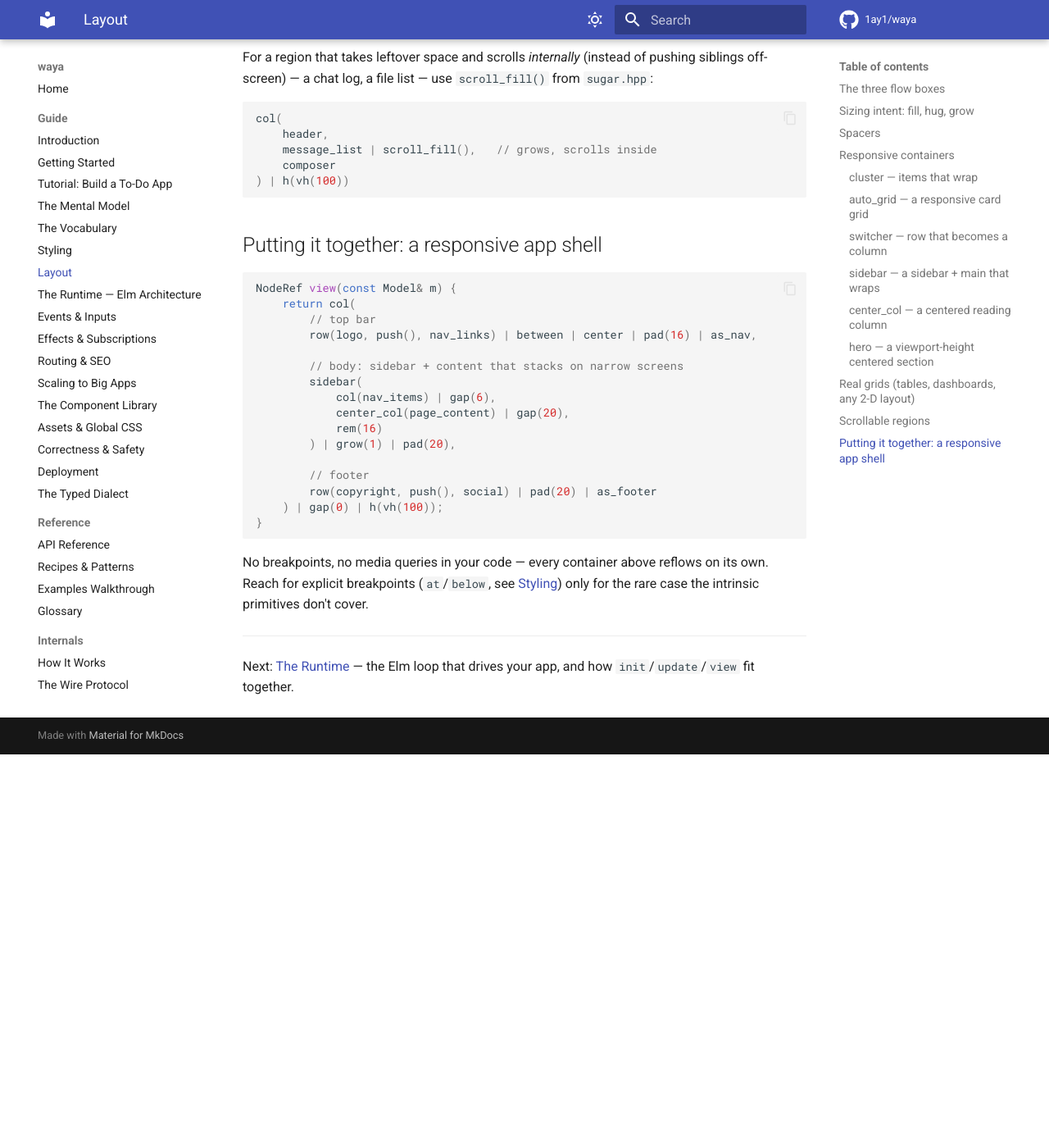
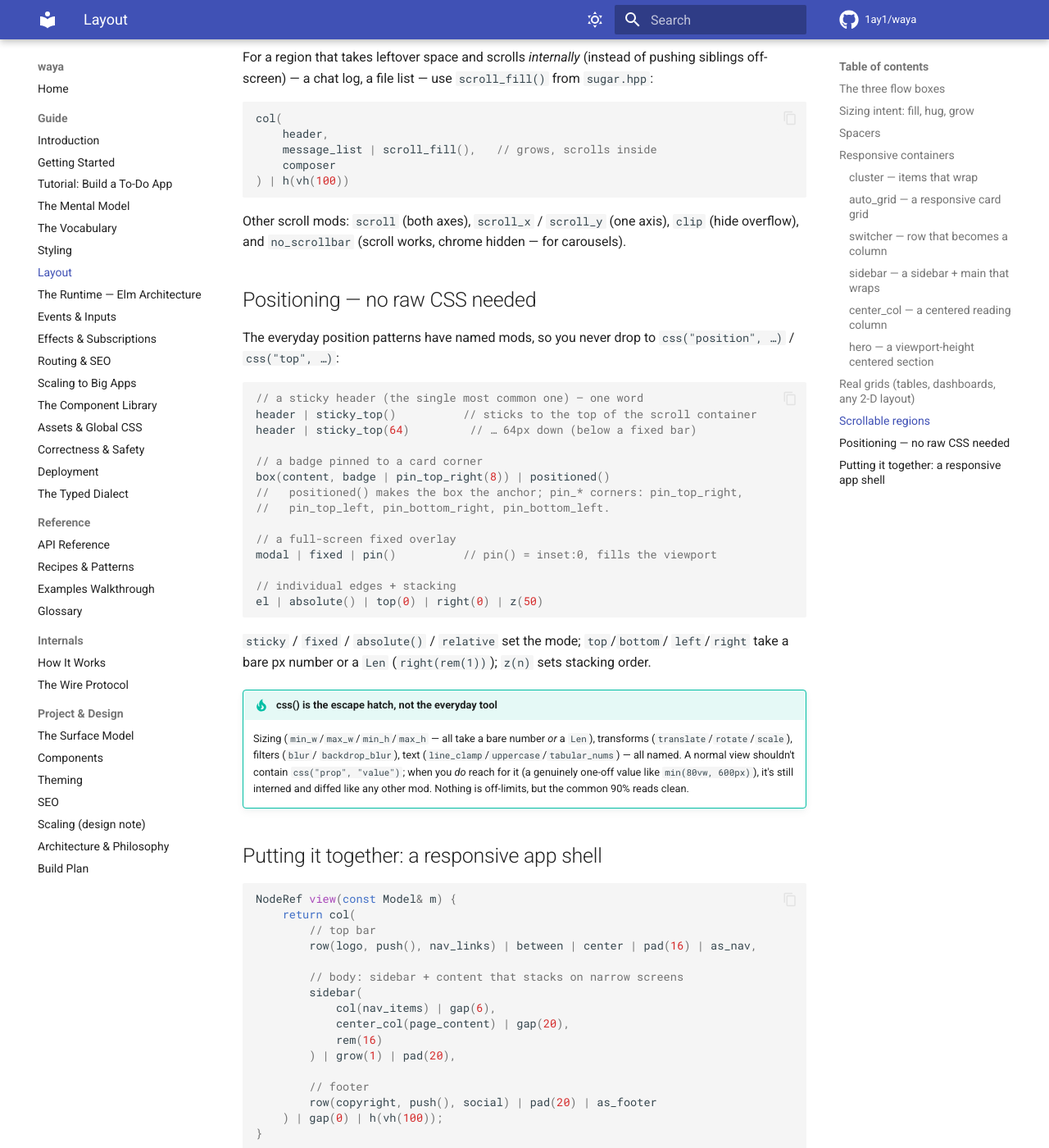
Before and after one commit to 1ay1/waya, an MkDocs documentation site: the page built from docs/05-layout.md, in a window 1280 px wide and 1400 px high, scrolled down 4018 px. Shown: the whole window at 82% size. Built offline with MkDocs 1.6.1 and Material for MkDocs 9.7.7, drawn with Linux system fonts in a browser that asks for light colours; comment, search, counter and statistics services are not loaded; before the commit the page ends 4938 px from its top, so only the background shows below that.

Commit message:
feat(vocab): close the everyday-css() gaps — sticky headers, pins, scroll, offsets
Stress-tested the "build ANY UI, simplest ever" claim by hand-building common
real UIs (sticky nav, corner badge, carousel, centered modal, aspect media)
and counting how many forced the raw css() escape hatch: ~9. Every one was a
MISSING named mod, not a real limitation. Closed them so a normal view never
needs css("prop","value").

Positioning (node.hpp)
- individual edge offsets: top/bottom/left/right (bare px OR a Len), emitted via
  the extra channel so an explicit 0 works.
- sticky_top(offset=0) / sticky_bottom() — the ubiquitous sticky header in one
  word; pin_top_right/pin_top_left/pin_bottom_right/pin_bottom_left for corner
  placement; positioned() to make a box the anchor for absolute children (the
  classic "badge on a card" footgun, named away). z(n) already existed.

Scroll
- scroll_x / scroll_y (single-axis) and no_scrollbar (carousels).

Transforms + consistency
- translate(x,y); min_w/max_w/min_h/max_h now accept a bare float too (they only
  took Len — inconsistent with pad/w/h). detail::lenstr() serialises a Len.

All re-exported into the waya::tui typed dialect. Docs: a Positioning section in
05-layout with the "css() is the escape hatch, not the everyday tool" note.
test_vocab (25/25) includes the acid test: a sticky frosted nav built with ZERO
css(). All 15 suites + 8 examples green.

````diff
--- a/docs/05-layout.md
+++ b/docs/05-layout.md
@@ -213,6 +213,45 @@
 ) | h(vh(100))
 ```
 
+Other scroll mods: `scroll` (both axes), `scroll_x` / `scroll_y` (one axis),
+`clip` (hide overflow), and `no_scrollbar` (scroll works, chrome hidden — for
+carousels).
+
+## Positioning — no raw CSS needed
+
+The everyday position patterns have named mods, so you never drop to
+`css("position", …)` / `css("top", …)`:
+
+```cpp
+// a sticky header (the single most common one) — one word
+header | sticky_top()          // sticks to the top of the scroll container
+header | sticky_top(64)         // … 64px down (below a fixed bar)
+
+// a badge pinned to a card corner
+box(content, badge | pin_top_right(8)) | positioned()
+//   positioned() makes the box the anchor; pin_* corners: pin_top_right,
+//   pin_top_left, pin_bottom_right, pin_bottom_left.
+
+// a full-screen fixed overlay
+modal | fixed | pin()          // pin() = inset:0, fills the viewport
+
+// individual edges + stacking
+el | absolute() | top(0) | right(0) | z(50)
+```
+
+`sticky` / `fixed` / `absolute()` / `relative` set the mode; `top`/`bottom`/
+`left`/`right` take a bare px number or a `Len` (`right(rem(1))`); `z(n)` sets
+stacking order.
+
+!!! tip "css() is the escape hatch, not the everyday tool"
+    Sizing (`min_w`/`max_w`/`min_h`/`max_h` — all take a bare number *or* a
+    `Len`), transforms (`translate`/`rotate`/`scale`), filters (`blur`/
+    `backdrop_blur`), text (`line_clamp`/`uppercase`/`tabular_nums`) — all named.
+    A normal view shouldn't contain `css("prop", "value")`; when you *do* reach
+    for it (a genuinely one-off value like `min(80vw, 600px)`), it's still
+    interned and diffed like any other mod. Nothing is off-limits, but the
+    common 90% reads clean.
+
 ## Putting it together: a responsive app shell
 
 ```cpp
````
Also changed, not shown: 5 other files.
